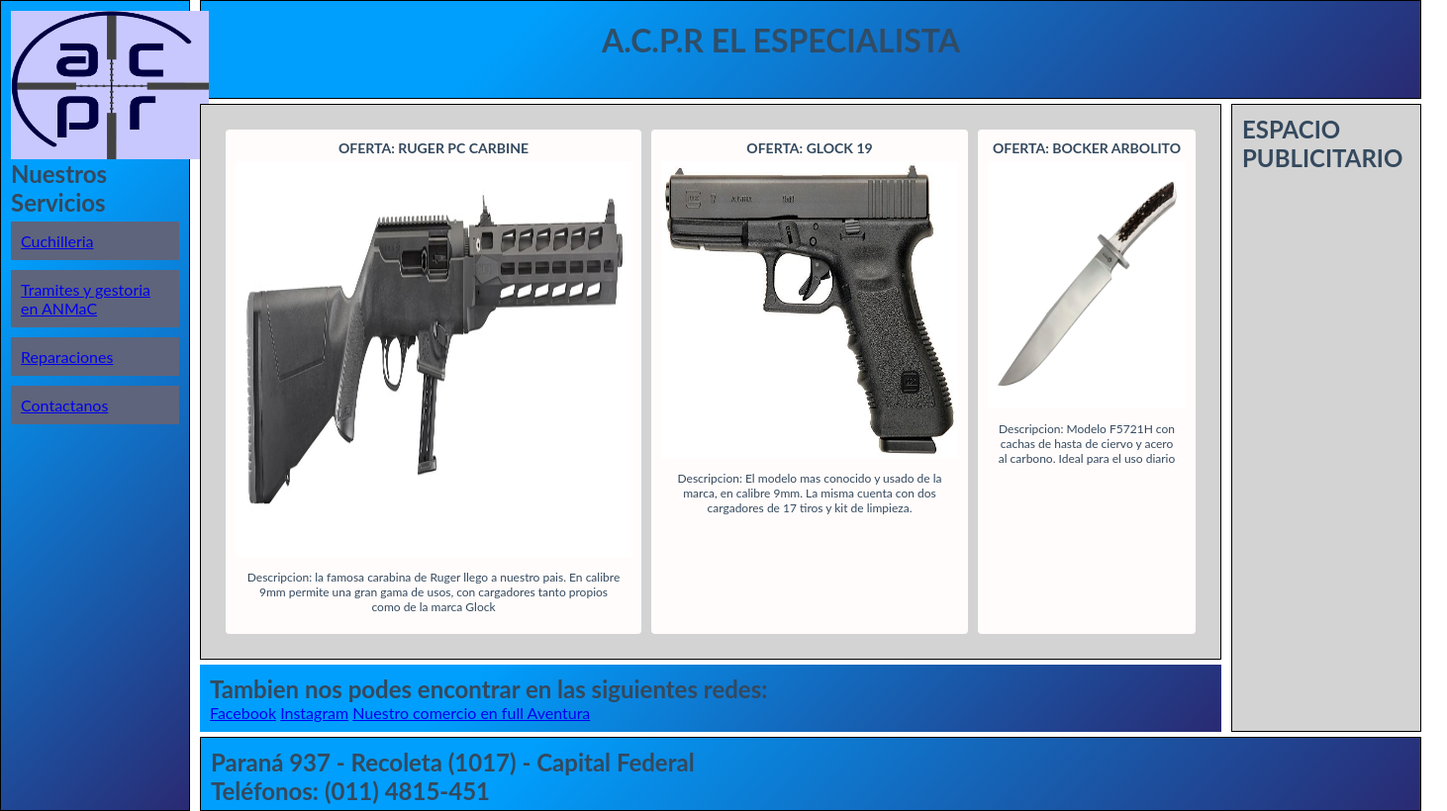
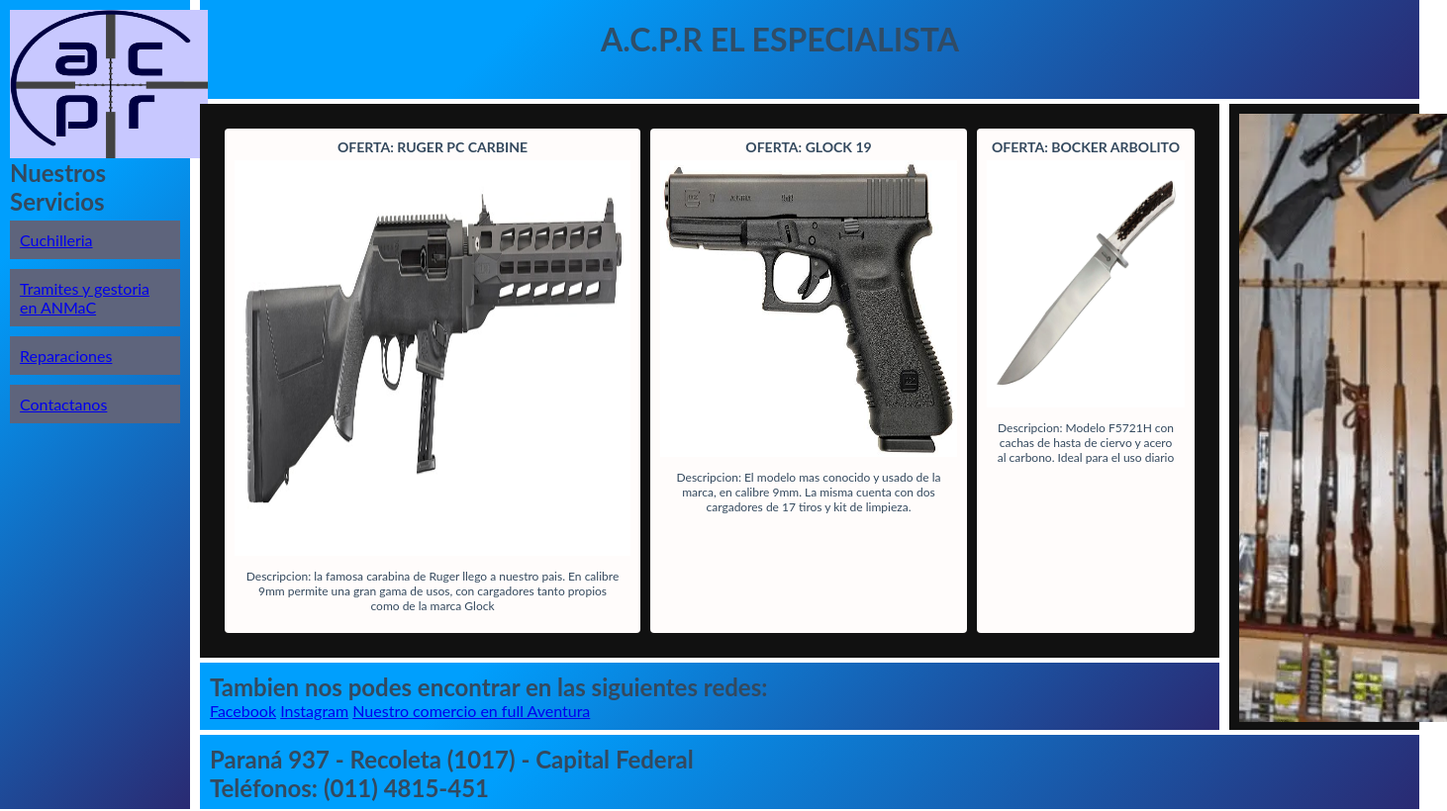
Before and after one commit to AgustinBianchi88/mi-pagina-con-sass, a website: page index.html in a window 1280 px wide. Shown: the whole page at 99% size, 1462 px wide, since content can reach past the window. Drawn offline with Linux system fonts and the light colour scheme.

Commit message:
bordes
cambie bordes y agrege imagen

```diff
--- a/index.html
+++ b/index.html
@@ -48,7 +48,7 @@
     </section>
 
     <aside class="border">
-        <h2>ESPACIO PUBLICITARIO</h2>
+        <img class="fotoLocal" src="imagenes/Screenshot-min.webp" alt="imagenLocal">
     </aside>
     <footer class="border">
         <h2>Paraná 937 - Recoleta (1017) - Capital Federal</h2>
--- a/scss/origen.scss
+++ b/scss/origen.scss
@@ -18,8 +18,8 @@
 }
 
 .border {
-    border: solid 1px #000;
-    background-color: #d3d3d3;
+    border: 0.5px rgb(255, 255, 255);
+    background-color: #111111;
 }
 
 /* Header */
@@ -101,6 +101,10 @@
     height: 150px;
 }
 
+.fotoLocal {
+    width: 210px;
+    height: 615px;
+}
 /* Item de Menu */
 span {
     background-color: #fff;
```
Also changed, not shown: css/destino.css, imagenes/Screenshot-min.webp (added).
